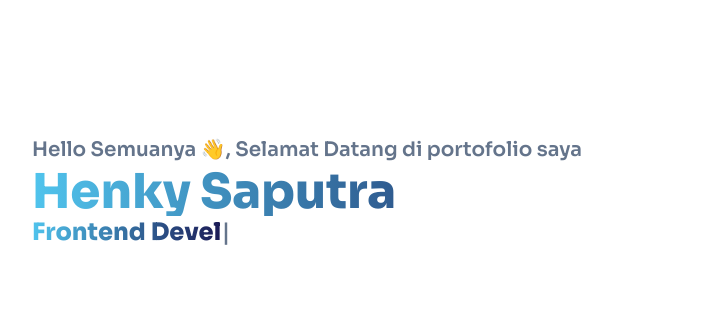
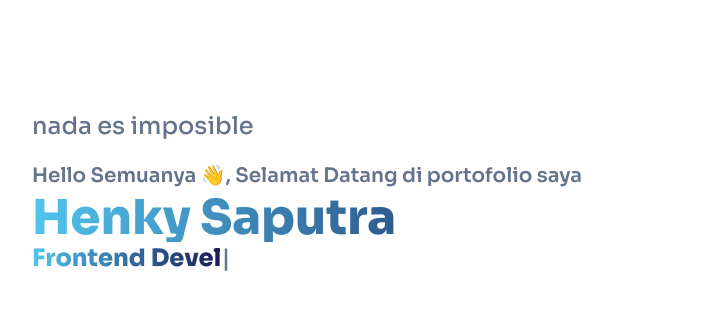
Before and after one commit to HenkySaputra/HenkySaputra.github.io, a website: page index.html in a window 1280 px wide. Shown: the part 150-470 px from the top of the page, 0-704 px from the left. Drawn offline with nearby package versions, Linux system fonts and the light colour scheme.

Commit message:
edit prassure

```diff
--- a/index.html
+++ b/index.html
@@ -6,6 +6,7 @@
   <meta http-equiv="X-UA-Compatible" content="IE=edge" />
   <meta name="viewport" content="width=device-width, initial-scale=1.0" />
   <title>Hennn</title>
+  <!-- <link rel="shortcut icon" href="{{ asset('user/assets/images/logo_SMA.png') }}"> -->
   <script src="https://cdn.tailwindcss.com"></script>
   <link href="/dist/output.css" rel="stylesheet" />
   <link rel="stylesheet" href="/dist/style.css" />
@@ -93,6 +94,9 @@
     <div class="container">
       <div class="flex flex-wrap">
         <div class="w-full self-center px-4 lg:w-1/2" data-aos="fade-right">
+          <h1 class="font-medium text-secondary text-lg mb-5 lg:text-2xl">
+            nada es imposible
+          </h1>
           <h1 class="text-base font-semibold text-secondary md:text-xl">
             Hello Semuanya 👋, Selamat Datang di portofolio saya
             <span id="typing"
```
Also changed, not shown: dist/script/script.js.
